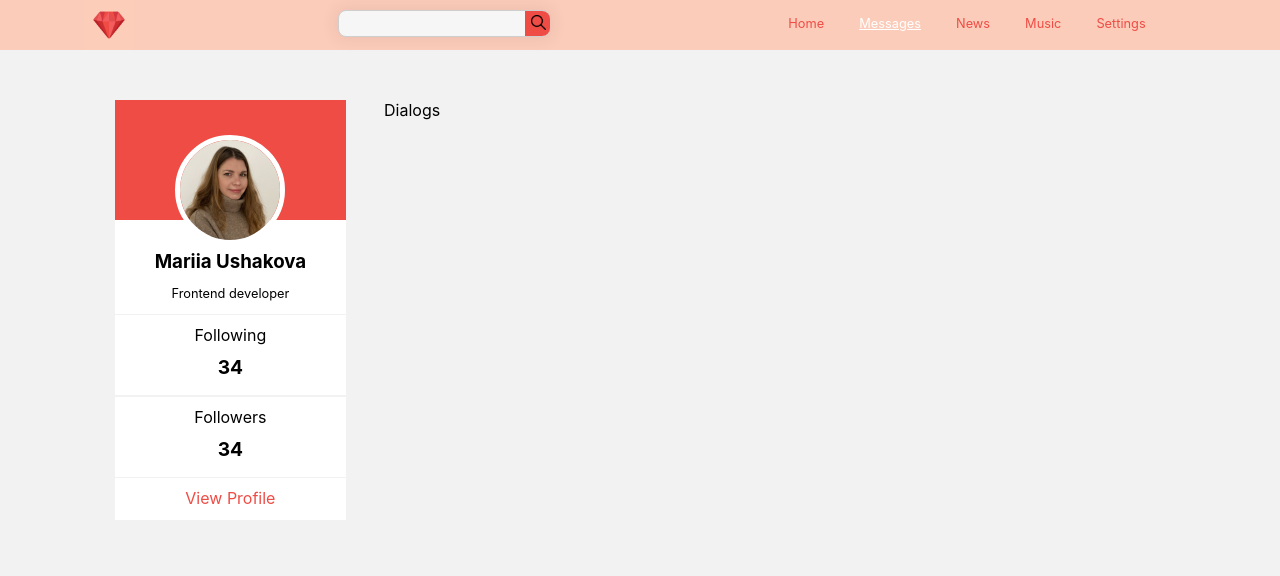
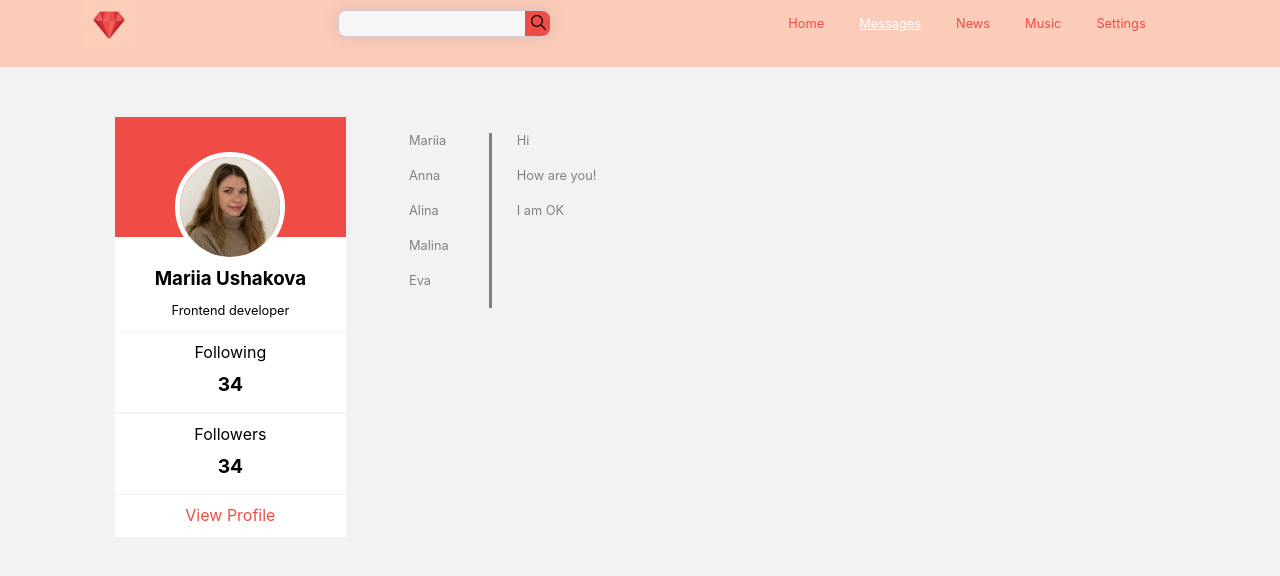
Before and after one commit to Mariia22/SocialNetworkReact, a React (Create React App) app: page /dialog in a window 1280 px wide. Shown: the top 576 px of the page. Built offline with nearby package versions, Linux system fonts and the light colour scheme.

Commit message:
-add dialogs information

```diff
--- a/src/components/Dialogs/Dialog.jsx
+++ b/src/components/Dialogs/Dialog.jsx
@@ -4,8 +4,19 @@ import style from './Dialog.module.css'
 
 const Dialog = () => {
     return (
-        <div>
-            Dialogs
+        <div className={style.dialogs}>
+            <ul className={style.dialog}>
+                <li>Mariia</li>
+                <li>Anna</li>
+                <li>Alina</li>
+                <li>Malina</li>
+                <li>Eva</li>
+            </ul>
+            <ul className={style.message}>
+                <li>Hi</li>
+                <li>How are you!</li>
+                <li>I am OK</li>
+            </ul>
         </div>
     );
 }
--- a/src/components/Dialogs/Dialog.module.css
+++ b/src/components/Dialogs/Dialog.module.css
@@ -0,0 +1,14 @@
+.dialogs{
+    display: grid;
+    grid-template-columns: 1fr 8fr;
+}
+
+li{
+    color: grey;
+    padding-bottom: 20px;
+}
+
+.dialog{
+    border-right: 3px solid grey;
+
+}
```
